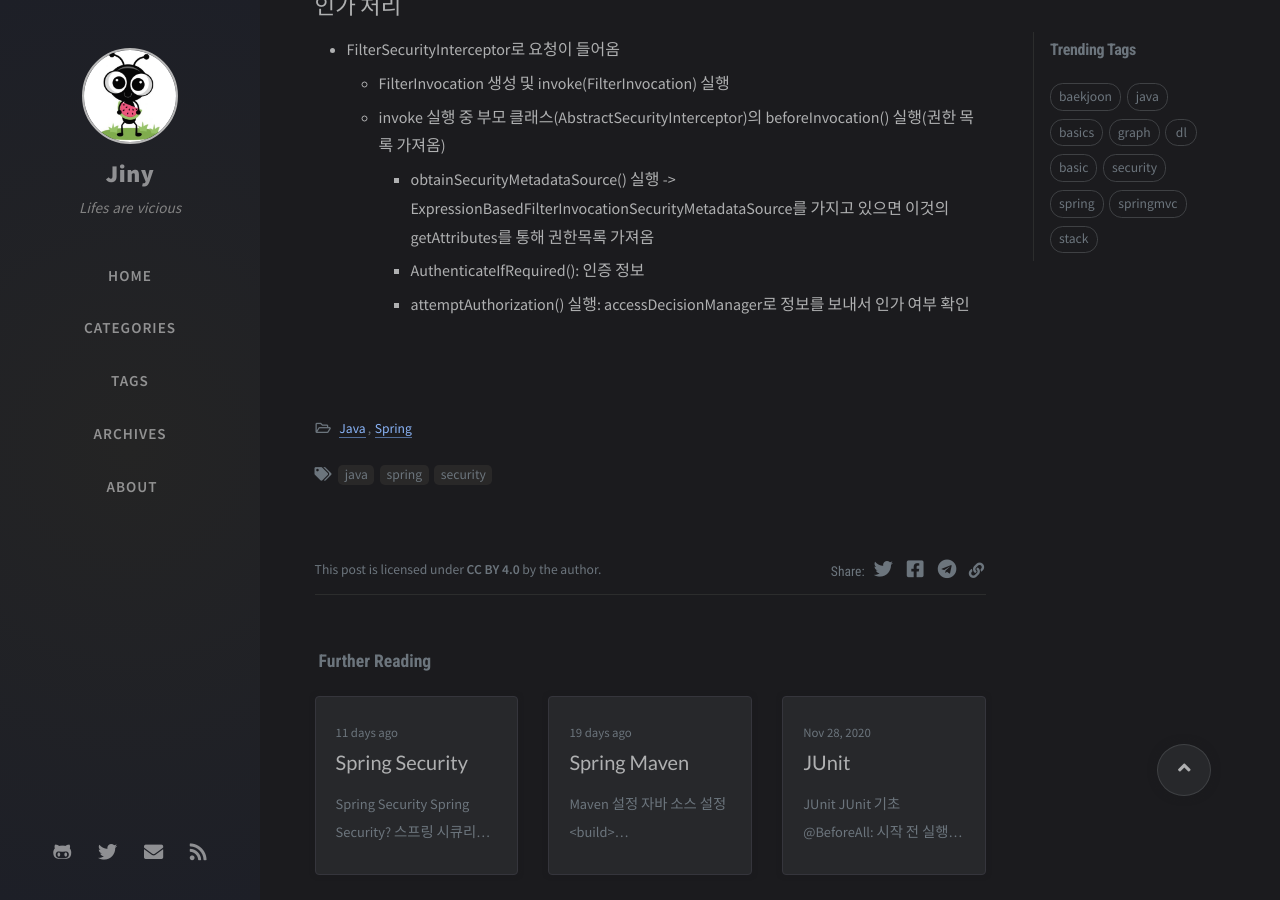
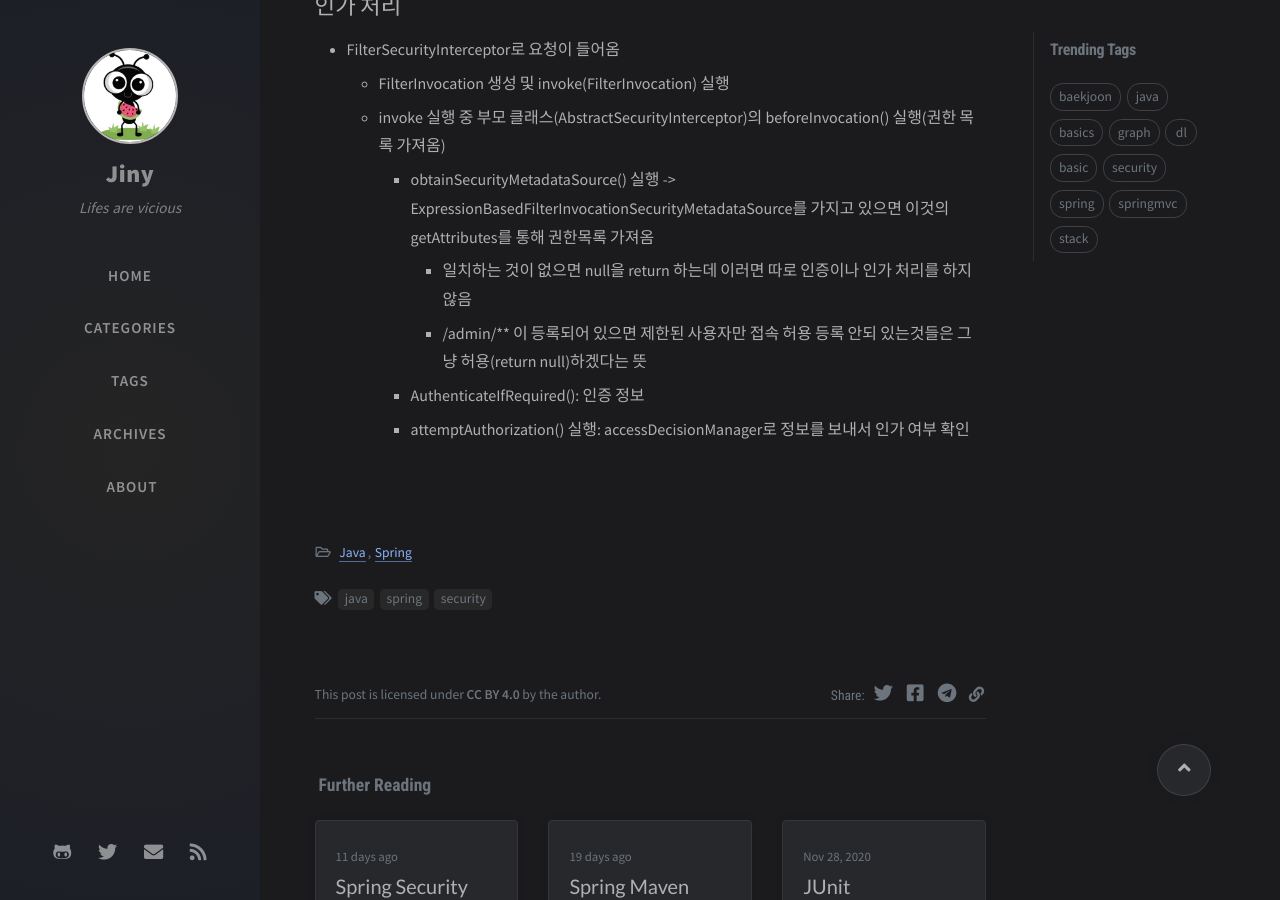
Before and after one commit to JeongJin984/JeongJin984.github.io, a Jekyll site: the page built from _posts/2021-01-12-Spring-Security2.md, in a window 1280 px wide and 900 px high, scrolled down 7764 px. Built offline with Jekyll 4.4.1, drawn with Linux system fonts in a browser that asks for light colours; nearby versions of some CDN libraries; comment, search, counter and statistics services are not loaded.

Commit message:
Update 2021-01-12-Spring-Security2.md

```diff
--- a/_posts/2021-01-12-Spring-Security2.md
+++ b/_posts/2021-01-12-Spring-Security2.md
@@ -239,5 +239,7 @@ ___
     - FilterInvocation 생성 및 invoke(FilterInvocation) 실행
     - invoke 실행 중 부모 클래스(AbstractSecurityInterceptor)의 beforeInvocation() 실행(권한 목록 가져옴)
         - obtainSecurityMetadataSource() 실행 -> ExpressionBasedFilterInvocationSecurityMetadataSource를 가지고 있으면 이것의 getAttributes를 통해 권한목록 가져옴
+            - 일치하는 것이 없으면 null을 return 하는데 이러면 따로 인증이나 인가 처리를 하지 않음
+            - /admin/** 이 등록되어 있으면 제한된 사용자만 접속 허용 등록 안되 있는것들은 그냥 허용(return null)하겠다는 뜻
         - AuthenticateIfRequired(): 인증 정보
         - attemptAuthorization() 실행: accessDecisionManager로 정보를 보내서 인가 여부 확인
```
